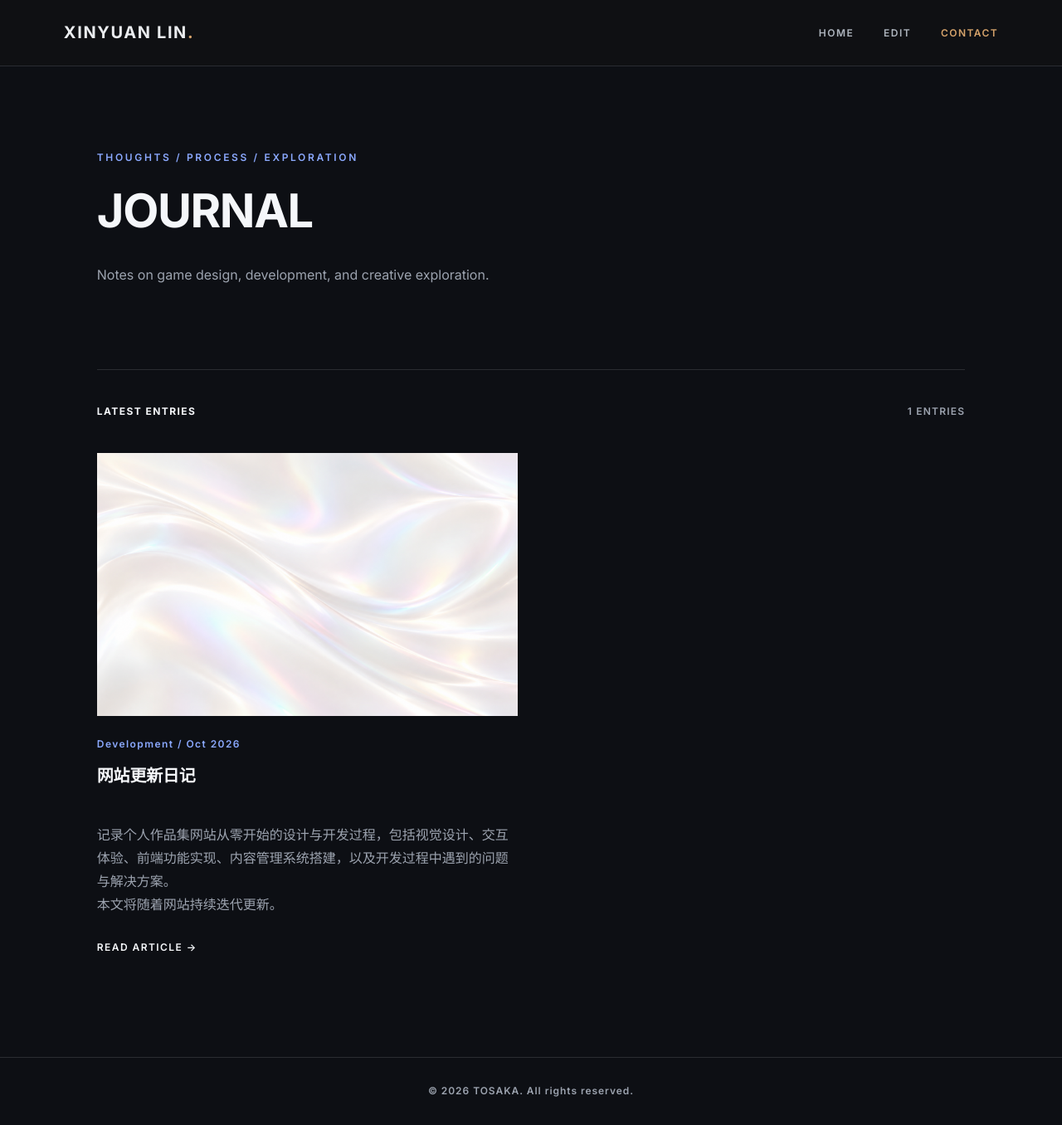
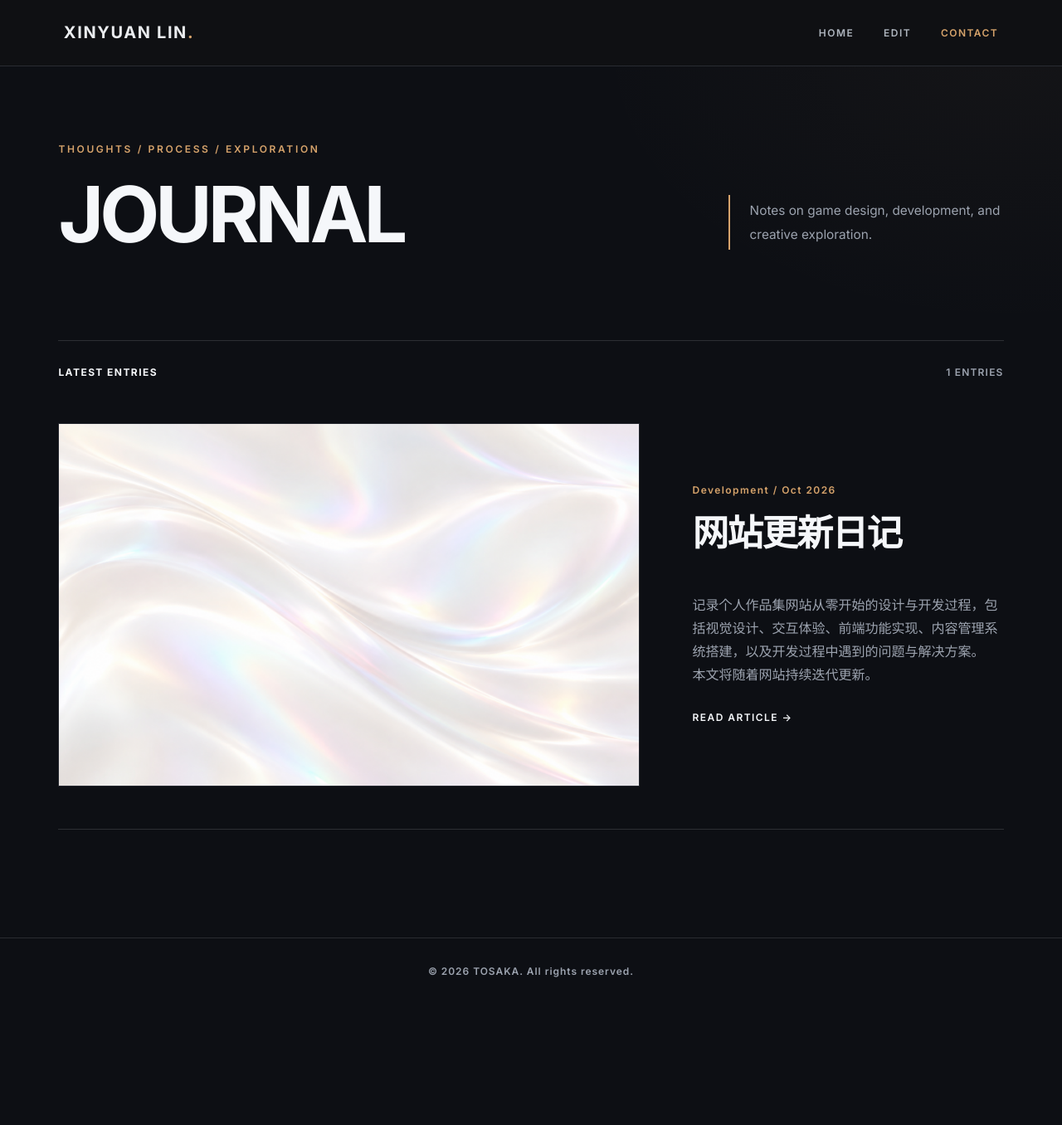
Before and after one commit to Emojiiiii/TOSAKA.github.io, a Jekyll site: the page built from journal/index.html, in a window 1280 px wide. Shown: the whole page at 83% size. Built offline with Jekyll 4.4.1, drawn with Linux system fonts in a browser that asks for light colours; after the commit the page ends 1211 px from its top, so only the background shows below that.

Commit message:
Add editorial layout stylesheet to journal

```diff
--- a/journal/index.html
+++ b/journal/index.html
@@ -25,6 +25,8 @@ layout: null
   <link rel="stylesheet" href="{{ '/css/typography.css' | relative_url }}">
   <!-- 首页和 Journal 共用导航栏尺寸/间距 -->
   <link rel="stylesheet" href="{{ '/css/navigation.css' | relative_url }}">
+  <!-- Journal + Work 共用新版排版 -->
+  <link rel="stylesheet" href="{{ '/css/editorial-layout.css' | relative_url }}">
 </head>
 
 <body>
```
